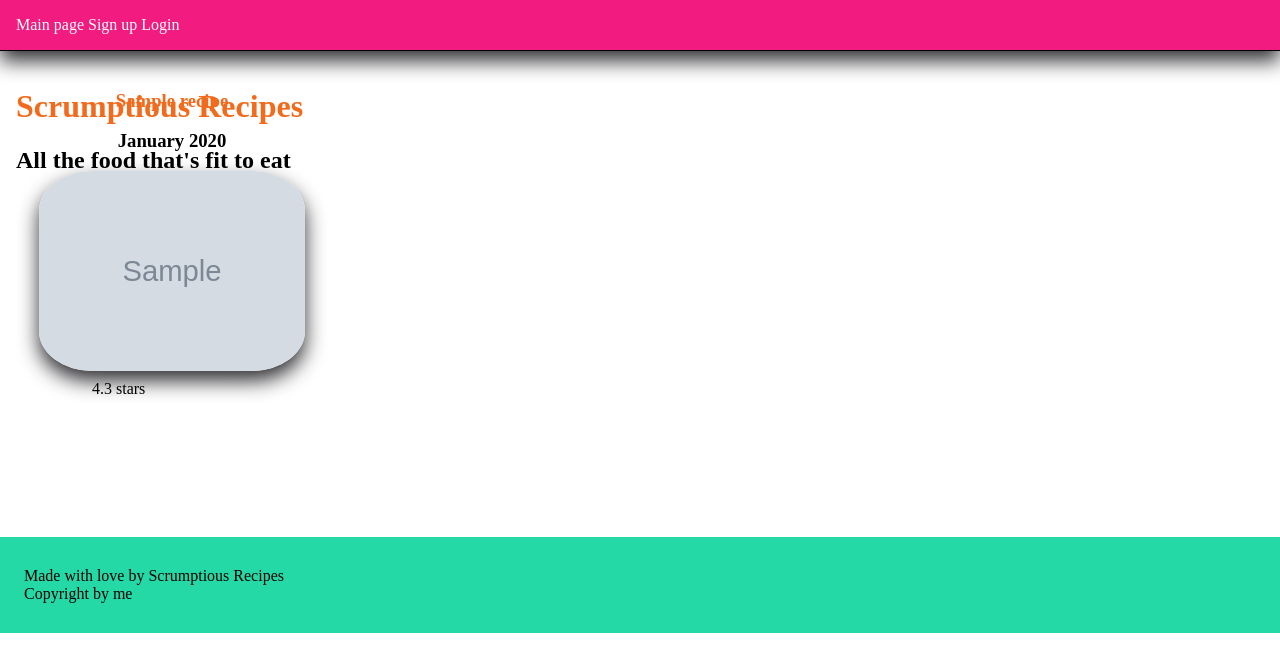
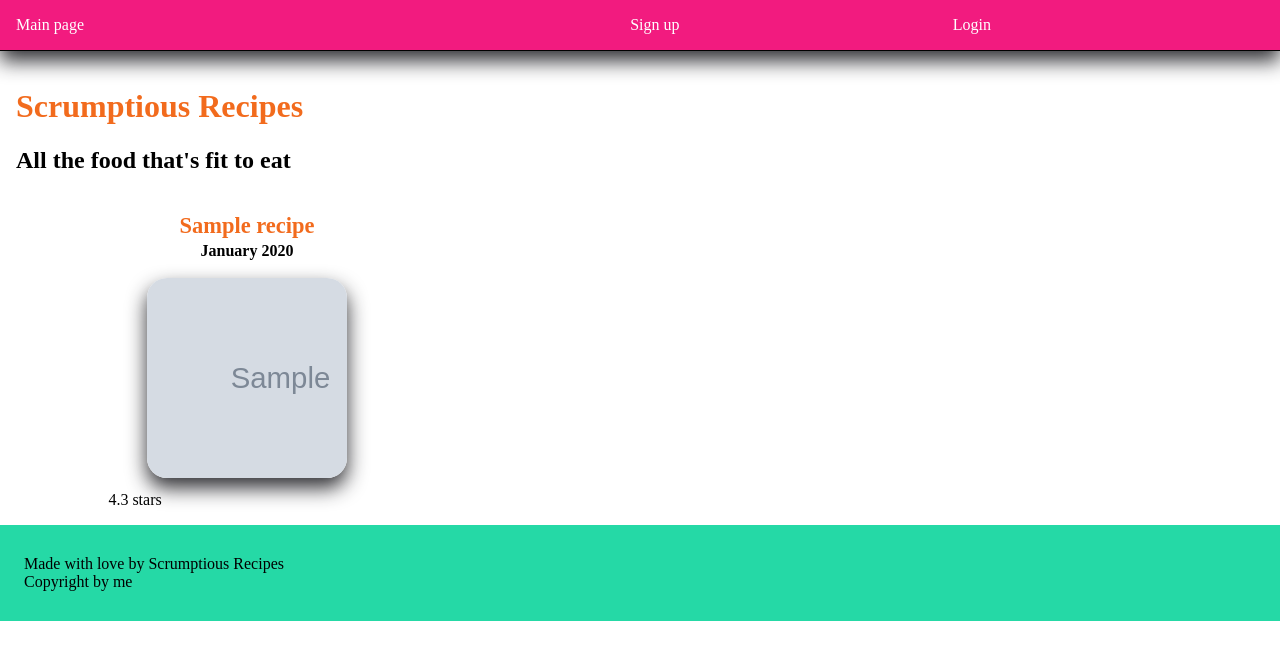
Before and after one commit to jenwong520/scrump-sesh, a Django app: template recipes/templates/recipes/list.html in a window 1280 px wide. Shown: the top 672 px of the page. Run offline with Django 3.2, Linux system fonts and the light colour scheme; the template is opened without the code that fills it: most values are stand-ins (such as "Sample title", 1, 10 or a date in 2020); grey boxes marked "Sample" are stand-in pictures.

Commit message:
Made CSS revisions

```diff
--- a/recipes/static/css/recipes.css
+++ b/recipes/static/css/recipes.css
@@ -15,7 +15,7 @@ footer {
 }
 
 img {
-    border-radius: 20%;
+    border-radius: 10%;
     height: 200px;
     box-shadow: 0 10px 20px rgba(24,24,28,.89);
 }
@@ -27,19 +27,45 @@ nav {
     padding: 16px;
 }
 
+.nav-grid {
+    display: grid;
+    grid-template-columns: repeat(4, auto);
+    color:#25D9A6
+}
+
+.align-right {
+    text-align: right;
+}
+
 .taco-grid {
     display: grid;
-    grid-template-columns: repeat(4, 200fr);
-    grid-template-rows: 25%;
-    place-items: center;
+    grid-template-columns: repeat(4, auto);
+    grid-template-rows: auto;
+    gap: 20fr;
+    padding: 20fr;
+    margin: 20fr;
+}
+
+.recipe-image {
+    width: 200px;
+    height: 200px;
+    object-fit: cover;
+    object-position: 0%;
 }
 
 a {
     text-decoration: none;
     color: #F26B1D;
+    font-size: larger;
+}
+
+p {
+    margin: 3px;
+    font-size: 16px;
 }
 
 #main-page {
+    font-size: 16px;
     color: white;
 }
 
@@ -64,8 +90,3 @@ a {
 h1 {
     color: #F26B1D
 }
-python
-
-.food-pic {
-
-}
--- a/recipes/templates/recipes/detail.html
+++ b/recipes/templates/recipes/detail.html
@@ -6,7 +6,7 @@
 
 {% block content %}
 <header>
-    <nav>
+    <nav class="nav-grid">
         <a id="main-page" href="{% url 'recipe_list' %}">Main page</a>
     </nav>
 </header>
--- a/recipes/templates/recipes/list.html
+++ b/recipes/templates/recipes/list.html
@@ -6,17 +6,17 @@
 
 {% block content %}
 <header>
-    <nav>
+    <nav class="nav-grid">
         <a id="main-page" href="{% url 'recipe_list' %}">Main page</a>
 
 
         {% if user.is_authenticated %}
         <a id="main-page" href="{% url 'create_recipe' %}">Create a recipe</a>
-            Hello, {{ user.username }}
-            <a id="main-page" href="{% url 'user_logout' %}">Logout</a>
+            Hello, {{ user.username }}!
+            <a id="main-page" class="align-right" href="{% url 'user_logout' %}">Logout</a>
         {% else %}
-            <a id="main-page" href="{% url 'signup' %}">Sign up</a>
-            <a id="main-page" href="{% url 'user_login' %}">Login</a>
+            <a id="main-page" class="align-right" href="{% url 'signup' %}">Sign up</a>
+            <a id="main-page" class="align-right" href="{% url 'user_login' %}">Login</a>
         {% endif %}
     </nav>
 </header>
@@ -30,7 +30,7 @@
             <a href="{% url 'show_recipe' recipe.id %}">{{ recipe.title }}</a>
             <p>{{ recipe.created_on|date:"F Y" }}</p>
         </h3>
-        <img src="{{ recipe.picture }}" alt="taco plate">
+        <img src="{{ recipe.picture }}" alt="tacos" class="recipe-image">
         <div id="ratings">4.3 stars</div>
     </div>
     {% endfor %}
```
Also changed, not shown: db.sqlite3.
